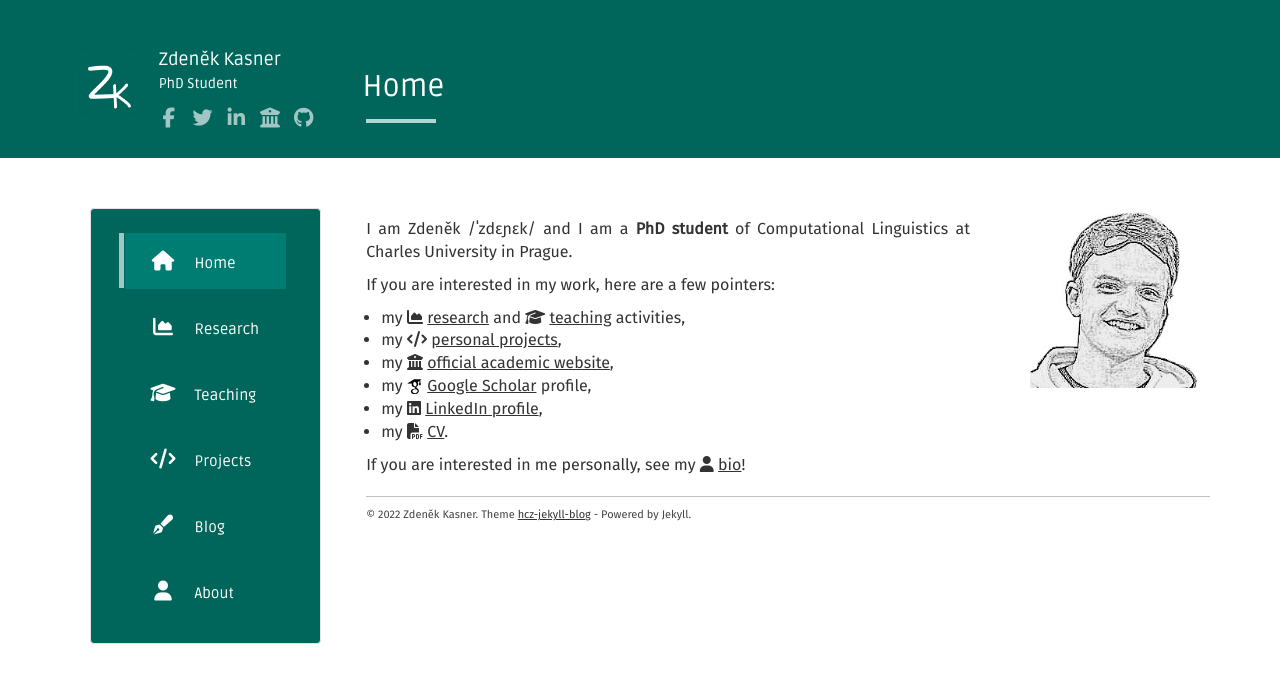
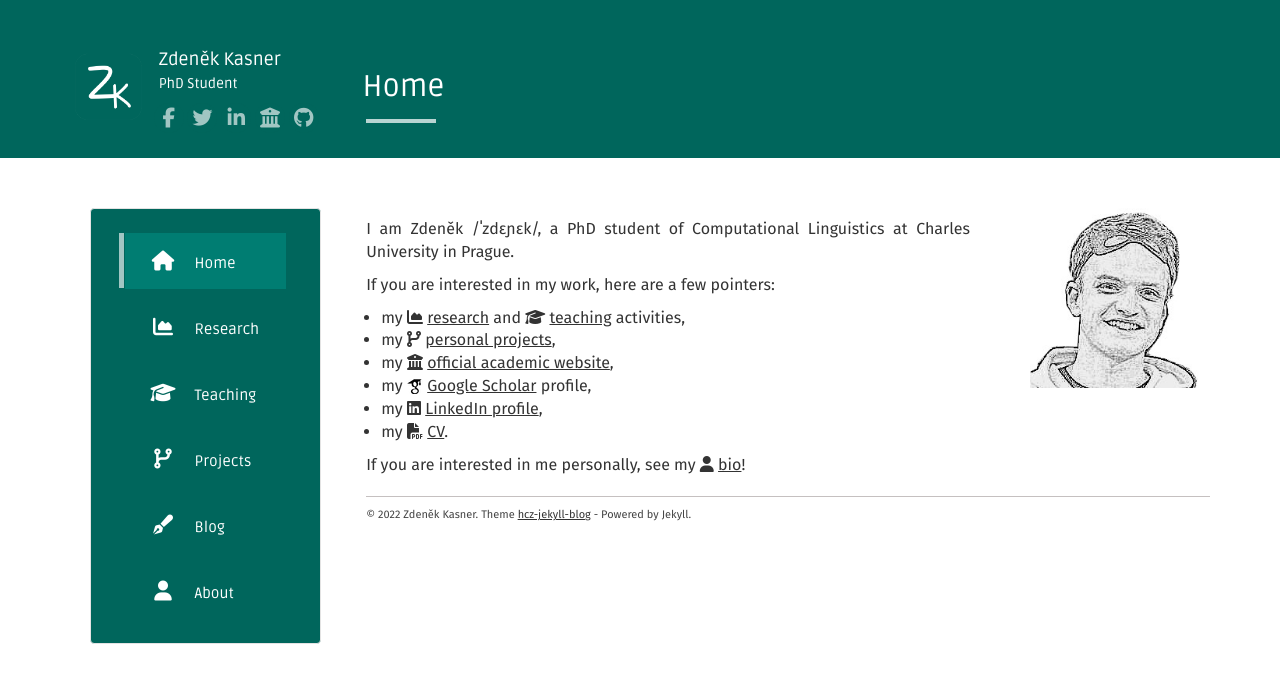
Before and after one commit to kasnerz/kasnerz.github.io, a Jekyll site: the page built from home.md, in a window 1280 px wide. Shown: the top 683 px of the page. Built offline with Jekyll 4.4.1, drawn with Linux system fonts in a browser that asks for light colours; nearby versions of some CDN libraries.

Commit message:
Minor updates

```diff
--- a/_data/urls.json
+++ b/_data/urls.json
@@ -17,7 +17,7 @@
   {
     "text": "Projects",
     "url": "/projects",
-    "icon": "fa-code"
+    "icon": "fa-code-branch"
   },
   {
     "text": "Blog",
--- a/home.md
+++ b/home.md
@@ -5,11 +5,11 @@ permalink: /
 ---
 <img id="about-img" align="right" src="assets/me/3.jpg" alt="me">
 
-I am Zdeněk /ˈzdɛɲɛk/ and I am a **PhD student** of Computational Linguistics at Charles University in Prague.
+I am Zdeněk /ˈzdɛɲɛk/, a PhD student of Computational Linguistics at Charles University in Prague.
 
 If you are interested in my work, here are a few pointers:
 - my <i class="fa fa-area-chart"></i> [research](/research) and <i class="fa fa-graduation-cap"></i> [teaching](/teaching) activities,
-- my <i class="fa fa-code"></i> [personal projects](/projects),
+- my <i class="fa fa-code-branch"></i> [personal projects](/projects),
 - my <i class="fa fa-university"></i> [official academic website](https://ufal.mff.cuni.cz/zdenek-kasner),
 - my <img src="/assets/icons/scholar.png" style="display: inline"> [Google Scholar](https://scholar.google.cz/citations?user=6NnuRB8AAAAJ) profile,
 - my <i class="fab fa-linkedin"></i> [LinkedIn profile](https://www.linkedin.com/in/zdenek-kasner/),
```
Also changed, not shown: research.md (+2 -2 lines).
